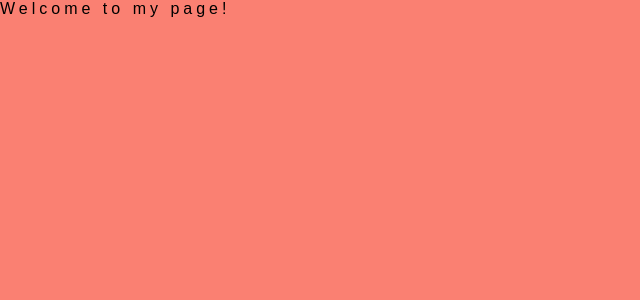
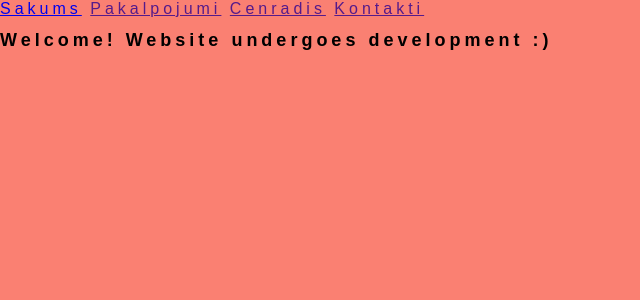
Before and after one commit to rolex9799/vipdent_ver2, a PHP site: page / in a window 1280 px wide. Shown: the top 300 px of the page, without its empty margins (0-640 px from the left). Run offline with PHP 8.4, Linux system fonts and the light colour scheme.

Commit message:
fourth commit
adding new particles , developing navbar

```diff
--- a/index.php
+++ b/index.php
@@ -1,9 +1,25 @@
+<?php
+
+include_once('./partials/page.php');
+
+$pgname = isset($_GET['pg']) ? trim(strip_tags($_GET['pg'])) : 'index';
+
+$title = $pgdata[$pgname]['title'];
+$desc = $pgdata[$pgname]['description'];
+$key = $pgdata[$pgname]['keywords'];
+?>
+
+
 <!DOCTYPE html>
 <html lang="en">
 <head>
   <meta charset="UTF-8">
   <meta name="viewport" content="width=device-width, initial-scale=1.0">
-  <title>Document</title>
+
+  <meta name="description" content="<?php echo $desc; ?>">
+  <meta name="keywords" content="<?php echo $key; ?>">
+
+  <title><?php echo $title; ?></title>
 
   <style>
     <?php include 'style.css'; ?>
@@ -11,6 +27,22 @@
 </head>
 <body>
 
-<?php echo "Welcome to my page!"; ?>
+<?php include('./partials/nav-top.php')?>
+<?php
+  if ($pgname == 'blog') {
+    echo include_once('');
+
+  }elseif($pgname == 'contact'){
+    echo include_once('');
+
+  }elseif($pgname == 'login'){
+    echo include_once('');
+  }
+  else {
+    echo file_get_contents('./page/' . $pgname . '.html');
+  }
+  ?>
+  <?php include('./partials/nav-bottom.php')?>
+<script src="scripts.js"></script>
 </body>
 </html>
--- /dev/null
+++ b/page/index.html
@@ -0,0 +1,5 @@
+
+<div class="banner">
+
+  <h1>Welcome! Website undergoes development :)</h1>
+</div>
--- /dev/null
+++ b/partials/nav-top.php
@@ -0,0 +1,18 @@
+<nav class="navigation-bar">
+
+<div class="nav-items">
+
+<a class="nav-item" href="./index.php">Sakums</a>
+
+<a href="" class="nav-item">Pakalpojumi</a>
+
+<a href="" class="nav-item">Cenradis</a>
+
+<a href="" class="nav-item">Kontakti</a>
+
+
+</div>
+
+
+
+</nav>
--- /dev/null
+++ b/partials/page.php
@@ -0,0 +1,17 @@
+<?php
+
+$pgdata = array();
+
+$pgdata['index'] = [
+
+  'title' => 'Home page',
+  'description' => 'Home page description',
+  'keywords' => 'Home, Page',
+];
+
+
+
+
+
+
+?>
--- a/style.css
+++ b/style.css
@@ -8,3 +8,9 @@ body{
   font-family: Arial, Helvetica, sans-serif;
   letter-spacing: 4px;
 }
+
+
+h1{
+  font-size: large;
+  color: black;
+}
```
Also changed, not shown: partials/nav-bottom.php (added).
